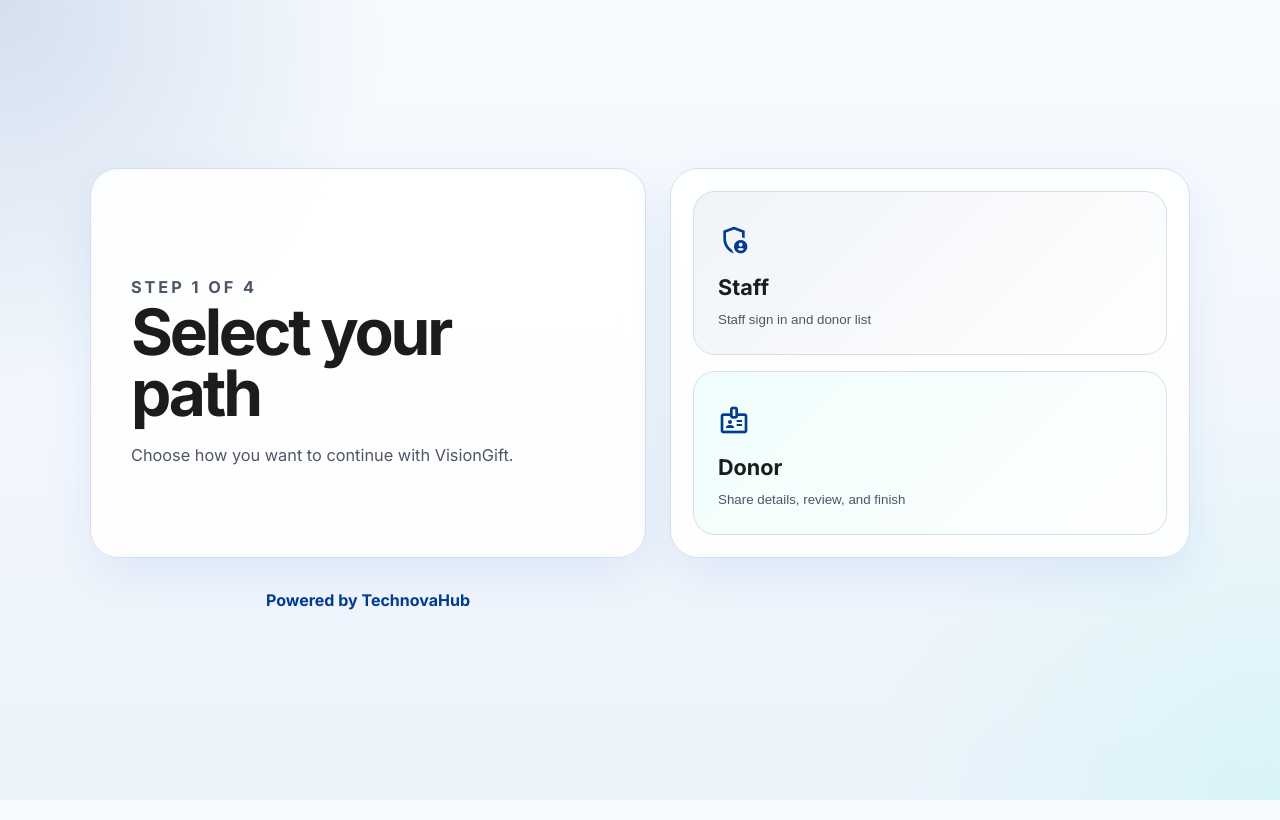
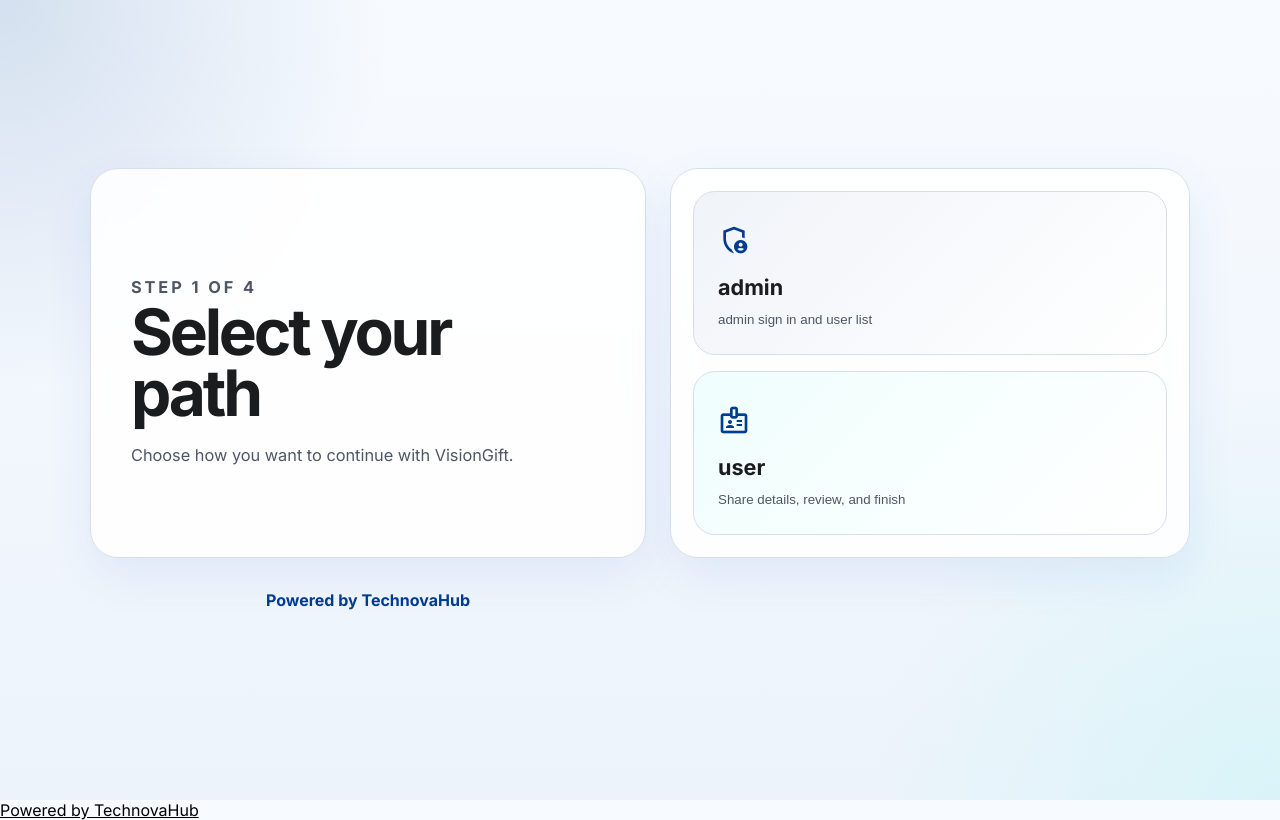
Before and after one commit to technovahub2025/eyedonorfrontend, a React (Create React App) app: page / in a window 1280 px wide. Built offline with nearby package versions, Linux system fonts and the light colour scheme; no server answers; a web font is replaced by a local one.

Commit message:
Refactor terminology: replace 'staff' with 'admin' and 'donor' with 'user' across multiple pages for consistency

```diff
--- a/src/App.js
+++ b/src/App.js
@@ -70,7 +70,7 @@ function App() {
   }
 
   return (
-    <>
+    <div className="app-shell">
       {activePage !== 'role-select' ? (
         <AppNavigator activePage={activePage} activeRole={activeRole} onNavigate={navigate} />
       ) : null}
@@ -90,7 +90,12 @@ function App() {
         onAdminTokenChange={setAdminToken}
         onUserTokenChange={setUserToken}
       />
-    </>
+      <footer className="app-footer">
+        <a className="app-footer__link" href="https://www.technovahub.in">
+          Powered by TechnovaHub
+        </a>
+      </footer>
+    </div>
   );
 }
 
--- a/src/components/AppNavigator.jsx
+++ b/src/components/AppNavigator.jsx
@@ -5,8 +5,8 @@ const navItems = [
   { key: 'terms', label: 'Terms' },
   { key: 'verification', label: 'Review' },
   { key: 'thank-you', label: 'Done' },
-  { key: 'admin-login', label: 'Staff Sign In' },
-  { key: 'registry', label: 'Donor List' },
+  { key: 'admin-login', label: 'admin Sign In' },
+  { key: 'registry', label: 'user List' },
 ];
 
 const roleNavMap = {
--- a/src/pages/AdminLoginPage.jsx
+++ b/src/pages/AdminLoginPage.jsx
@@ -88,7 +88,7 @@ function AdminLoginPage({ adminToken, onAdminTokenChange, onAdminLoginSuccess, o
 
       setToken(nextToken);
       onAdminTokenChange?.(nextToken);
-      setMessage(data?.message || 'Staff sign in successful.');
+      setMessage(data?.message || 'admin sign in successful.');
       onAdminLoginSuccess?.(nextToken, data);
       await loadProfile(nextToken);
     } catch (err) {
@@ -120,9 +120,9 @@ function AdminLoginPage({ adminToken, onAdminTokenChange, onAdminLoginSuccess, o
 
         <div className="admin-login-page__panel-copy">
           <p className="admin-login-page__eyebrow">Protected access</p>
-          <h1>Staff Sign In</h1>
+          <h1>admin Sign In</h1>
           <p>
-            Use your staff details to manage donor lists, check requests, and handle important
+            Use your admin details to manage user lists, check requests, and handle important
             tasks.
           </p>
         </div>
@@ -138,7 +138,7 @@ function AdminLoginPage({ adminToken, onAdminTokenChange, onAdminLoginSuccess, o
           </article>
           <article>
             <strong>Activity log</strong>
-            <span>Record of staff actions</span>
+            <span>Record of admin actions</span>
           </article>
         </div>
 
@@ -146,7 +146,7 @@ function AdminLoginPage({ adminToken, onAdminTokenChange, onAdminLoginSuccess, o
           <span className="material-symbols-outlined" aria-hidden="true">
             shield
           </span>
-          <p>Staff access is watched and limited to approved team members.</p>
+          <p>admin access is watched and limited to approved team members.</p>
         </div>
       </aside>
 
@@ -154,8 +154,8 @@ function AdminLoginPage({ adminToken, onAdminTokenChange, onAdminLoginSuccess, o
         <section className="admin-login-card" aria-labelledby="admin-login-title">
           <header className="admin-login-card__header">
             <p className="admin-login-card__kicker">VisionGift Secure Portal</p>
-            <h2 id="admin-login-title">Staff Login</h2>
-            <p>Enter your details to open the dashboard and donor tools.</p>
+            <h2 id="admin-login-title">admin Login</h2>
+            <p>Enter your details to open the dashboard and user tools.</p>
             <p className="admin-login-card__status">{rootStatus}</p>
           </header>
 
@@ -216,11 +216,11 @@ function AdminLoginPage({ adminToken, onAdminTokenChange, onAdminLoginSuccess, o
             <span className="material-symbols-outlined" aria-hidden="true">
               verified_user
             </span>
-            <p>All staff access is logged and protected with secure sign-in handling.</p>
+            <p>All admin access is logged and protected with secure sign-in handling.</p>
           </div>
 
           <div className="admin-login-card__profile">
-            <span className="admin-login-card__profile-label">Staff details</span>
+            <span className="admin-login-card__profile-label">admin details</span>
             <p>
               {profileLoading
                 ? 'Loading your details...'
--- a/src/pages/RegistryPage.jsx
+++ b/src/pages/RegistryPage.jsx
@@ -25,7 +25,7 @@ function RegistryPage({ adminToken, onAdminTokenChange, onAdminLogout }) {
     async (authToken = token) => {
       if (!authToken) {
         setLoading(false);
-        setError('Staff sign in is needed to view the list.');
+        setError('admin sign in is needed to view the list.');
         return;
       }
 
@@ -33,10 +33,10 @@ function RegistryPage({ adminToken, onAdminTokenChange, onAdminLogout }) {
       setError('');
 
       try {
-        const donors = await apiRequest('/api/donors', { token: authToken });
-        const nextRows = Array.isArray(donors) ? donors : donors?.data || donors?.donors || [];
+        const users = await apiRequest('/api/users', { token: authToken });
+        const nextRows = Array.isArray(users) ? users : users?.data || users?.users || [];
         setRows(nextRows);
-        setTotalCount(donors?.count ?? nextRows.length);
+        setTotalCount(users?.count ?? nextRows.length);
       } catch (err) {
         setRows([]);
         setTotalCount(0);
@@ -161,7 +161,7 @@ function RegistryPage({ adminToken, onAdminTokenChange, onAdminLogout }) {
     const url = URL.createObjectURL(blob);
     const link = document.createElement('a');
     link.href = url;
-    link.download = `donor-registry-${new Date().toISOString().slice(0, 10)}.csv`;
+    link.download = `user-registry-${new Date().toISOString().slice(0, 10)}.csv`;
     document.body.appendChild(link);
     link.click();
     link.remove();
@@ -170,7 +170,7 @@ function RegistryPage({ adminToken, onAdminTokenChange, onAdminLogout }) {
     setError('');
   }
 
-  async function deleteDonor(id) {
+  async function deleteuser(id) {
     if (!id) return;
     if (!window.confirm('Delete this record?')) return;
 
@@ -179,7 +179,7 @@ function RegistryPage({ adminToken, onAdminTokenChange, onAdminLogout }) {
     setError('');
 
     try {
-      await apiRequest(`/api/donors/${id}`, {
+      await apiRequest(`/api/users/${id}`, {
         method: 'DELETE',
         token,
       });
@@ -229,18 +229,18 @@ function RegistryPage({ adminToken, onAdminTokenChange, onAdminLogout }) {
       <main className="registry-page__main">
         <section className="registry-page__hero">
           <div className="registry-page__breadcrumb">
-            <span>Staff</span>
+            <span>admin</span>
             <span className="material-symbols-outlined" aria-hidden="true">
               chevron_right
             </span>
-            <span className="registry-page__breadcrumb-current">Donor List</span>
+            <span className="registry-page__breadcrumb-current">user List</span>
           </div>
 
           <div className="registry-page__hero-row">
             <div>
-              <h1>Donor List</h1>
+              <h1>user List</h1>
               <p>
-                Manage and review all registered donors. New submissions arrive here, and you can
+                Manage and review all registered users. New submissions arrive here, and you can
                 export, search, or remove them as needed.
               </p>
               <p className="registry-page__status">{rootStatus}</p>
@@ -321,7 +321,7 @@ function RegistryPage({ adminToken, onAdminTokenChange, onAdminLogout }) {
                   paginatedRows.map((row) => {
                     const id = row._id || row.id;
                     const initials =
-                      (row.fullName || row.name || 'Donor')
+                      (row.fullName || row.name || 'user')
                         .split(' ')
                         .filter(Boolean)
                         .slice(0, 2)
@@ -333,11 +333,11 @@ function RegistryPage({ adminToken, onAdminTokenChange, onAdminLogout }) {
                       <RegistryRow
                         key={id || row.email}
                         initials={initials}
-                        name={row.fullName || row.name || 'Unnamed donor'}
+                        name={row.fullName || row.name || 'Unnamed user'}
                         email={row.email || 'No email'}
                         phone={row.phone || 'No phone'}
                         date={row.createdAt ? new Date(row.createdAt).toLocaleDateString() : row.date || 'Unknown'}
-                        onDelete={() => deleteDonor(id)}
+                        onDelete={() => deleteuser(id)}
                         actionLoading={actionLoading === id}
                       />
                     );
@@ -345,7 +345,7 @@ function RegistryPage({ adminToken, onAdminTokenChange, onAdminLogout }) {
                 ) : (
                   <tr>
                     <td className="registry-page__empty" colSpan={5}>
-                      No donors found. Sign in to add the first one.
+                      No users found. Sign in to add the first one.
                     </td>
                   </tr>
                 )}
--- a/src/pages/RoleSelectPage.jsx
+++ b/src/pages/RoleSelectPage.jsx
@@ -19,8 +19,8 @@ function RoleSelectPage({ onRoleSelect }) {
             <span className="material-symbols-outlined" aria-hidden="true">
               admin_panel_settings
             </span>
-            <strong>Staff</strong>
-            <span>Staff sign in and donor list</span>
+            <strong>admin</strong>
+            <span>admin sign in and user list</span>
           </button>
 
           <button
@@ -31,7 +31,7 @@ function RoleSelectPage({ onRoleSelect }) {
             <span className="material-symbols-outlined" aria-hidden="true">
               badge
             </span>
-            <strong>Donor</strong>
+            <strong>user</strong>
             <span>Share details, review, and finish</span>
           </button>
         </section>
--- a/src/pages/VerificationPage.jsx
+++ b/src/pages/VerificationPage.jsx
@@ -187,7 +187,7 @@ function VerificationPage({ userToken, onSubmitSuccess, onCancel }) {
               <span className="material-symbols-outlined" aria-hidden="true">
                 verified
               </span>
-              <span>Trusted donor list</span>
+              <span>Trusted user list</span>
             </div>
           </section>
         </section>
--- a/src/pages/data.jsx
+++ b/src/pages/data.jsx
@@ -44,7 +44,7 @@ function DataPage({ onDataSuccess }) {
     setMessage('');
 
     try {
-      const data = await apiRequest('/api/donors', {
+      const data = await apiRequest('/api/users', {
         method: 'POST',
         body: {
           ...form,
```
